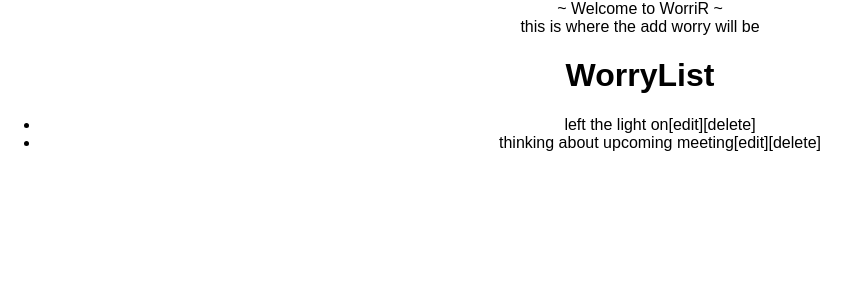
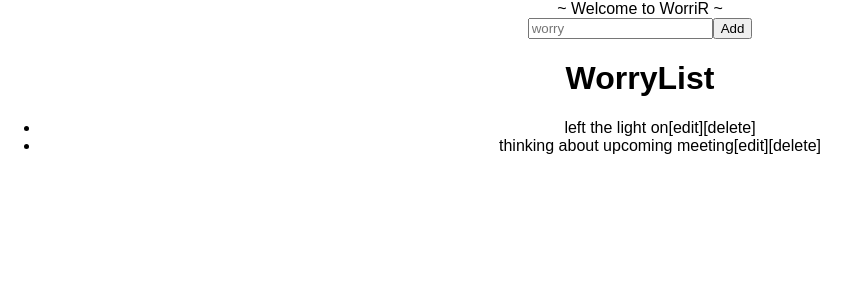
Before and after one commit to cspenc/WorriR, a React (Create React App) app in the folder front-end/: page / in a window 1280 px wide. Shown: the top 300 px of the page, without its empty margins (0-859 px from the left). Built offline with nearby package versions, Linux system fonts and the light colour scheme.

Commit message:
add create worry form

```diff
--- a/front-end/src/components/App.js
+++ b/front-end/src/components/App.js
@@ -1,7 +1,8 @@
 import React, { Component } from 'react';
 import '../../public/styling/App.css';
 
-import WorryList from './worry_list'
+import WorryList from './worry_list';
+import CreateWorry from './create_worry';
 
 const worry = [
   {
@@ -28,7 +29,7 @@ class App extends Component {
     return (
       <div className="App">
         <div>~ Welcome to WorriR ~</div>
-        <div>this is where the add worry will be</div>
+        <CreateWorry />
         <WorryList worry={this.state.worry} />
       </div>
     );
--- /dev/null
+++ b/front-end/src/components/create_worry.js
@@ -0,0 +1,16 @@
+import React, { Component } from 'react';
+
+class CreateWorry extends Component {
+  render() {
+    return (
+      <div>
+        <form>
+          <input type="text" placeholder="worry" />
+          <button>Add</button>
+        </form>
+      </div>
+    )
+  }
+}
+
+export default CreateWorry;
```
